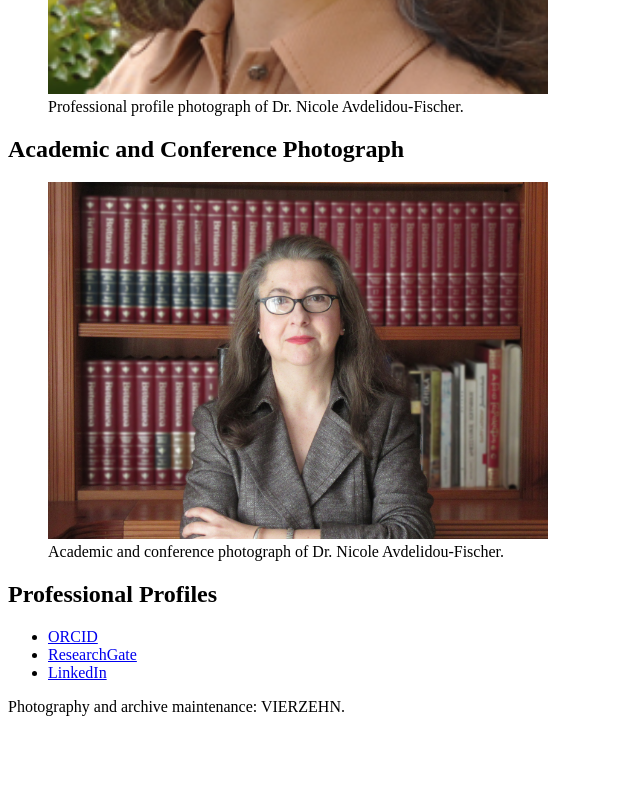
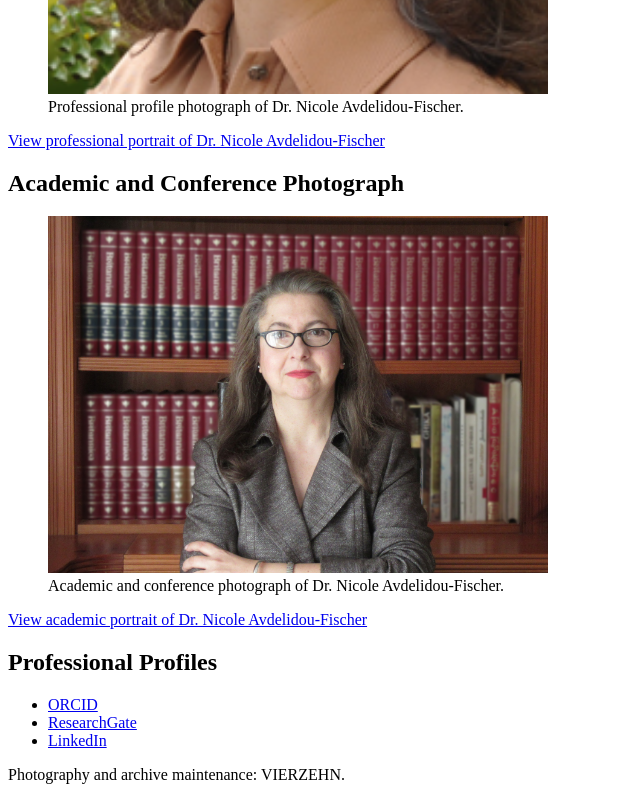
Before and after one commit to Avdelidou-Fischer/nicole-avdelidou-fischer, a plain HTML site: page index.html in a window 1280 px wide. Shown: the part 618-1418 px from the top of the page, without its empty margins (0-640 px from the left). Before the commit the page ends 1350 px from the top, so only its background shows below. Drawn offline with Linux system fonts and the light colour scheme.

Commit message:
Add links to portraits
Added links to view portraits

```diff
--- a/index.html
+++ b/index.html
@@ -44,6 +44,12 @@
         </figcaption>
       </figure>
 
+      <p>
+        <a href="nicole-avdelidou-fischer-researchgate.jpg">
+          View professional portrait of Dr. Nicole Avdelidou-Fischer
+        </a>
+      </p>
+
     </section>
 
     <section aria-labelledby="conference-photo">
@@ -62,6 +68,12 @@
           Academic and conference photograph of Dr. Nicole Avdelidou-Fischer.
         </figcaption>
       </figure>
+
+      <p>
+        <a href="nicole-avdelidou-fischer-democracy-seminar.jpg">
+          View academic portrait of Dr. Nicole Avdelidou-Fischer
+        </a>
+      </p>
 
     </section>
 
```
